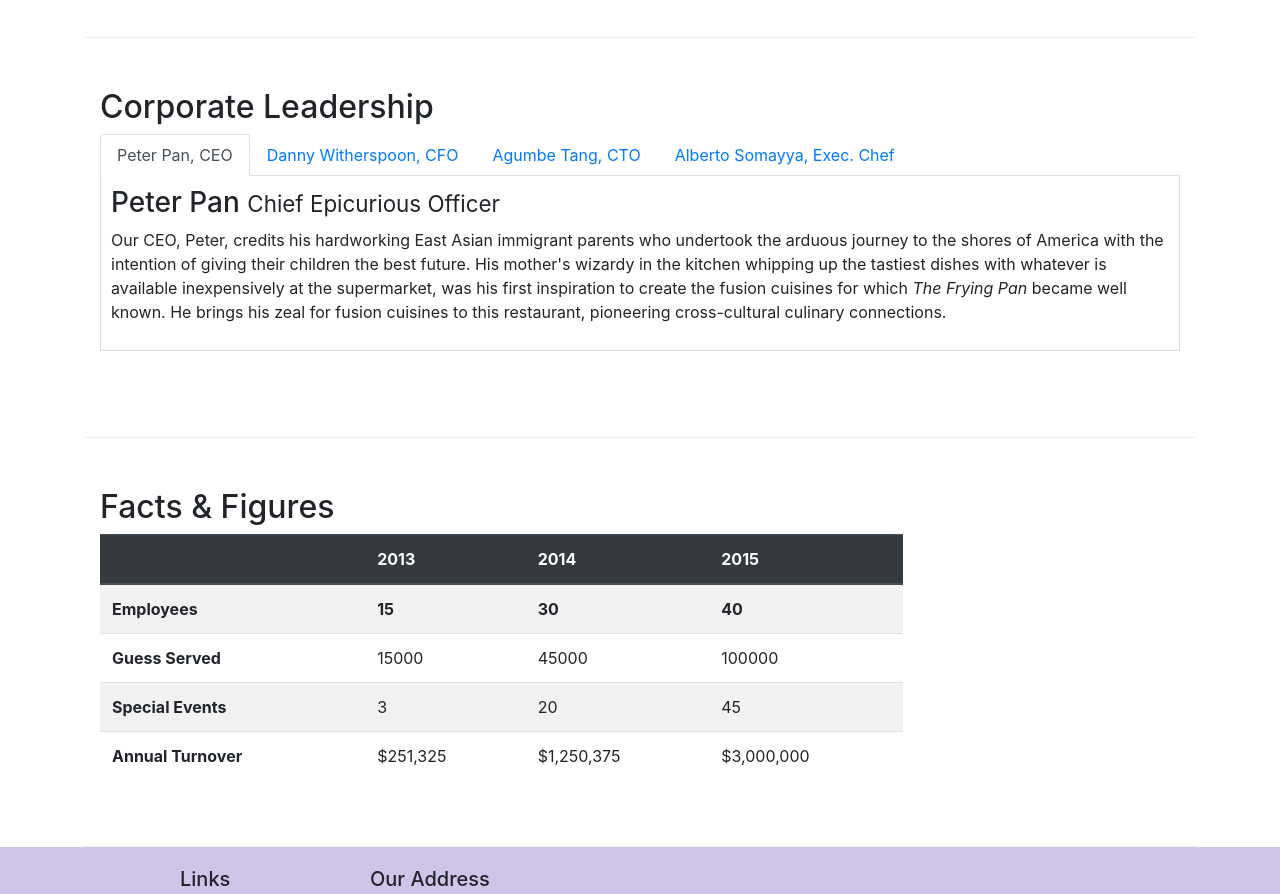
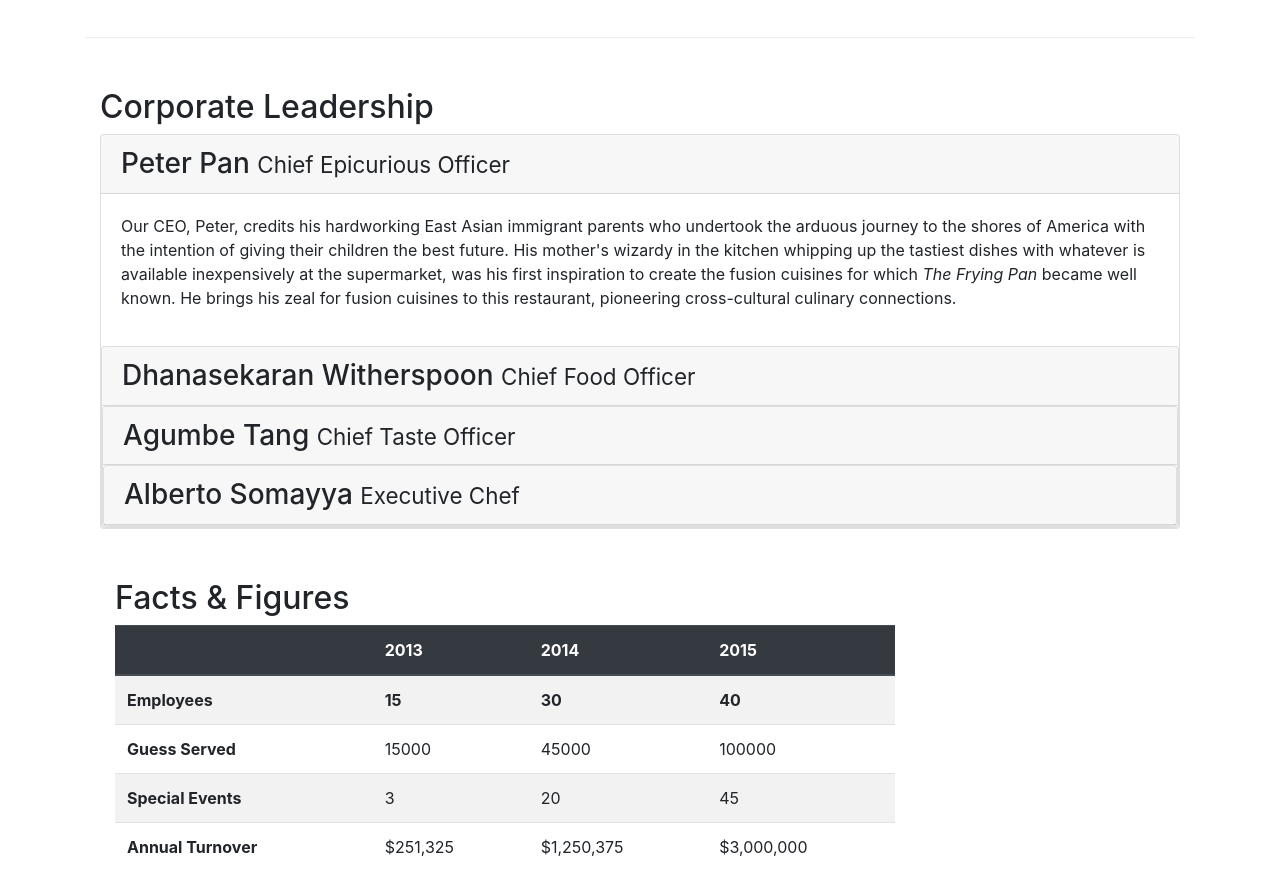
Before and after one commit to lequocdatfit/Bootstrap-component, a website: page aboutus.html in a window 1280 px wide. Shown: the part 940-1834 px from the top of the page. Drawn offline with nearby package versions, Linux system fonts and the light colour scheme.

Commit message:
Accordion

```diff
--- a/aboutus.html
+++ b/aboutus.html
@@ -103,40 +103,72 @@
     <div class="row row-content">
       <div class="col">
         <h2>Corporate Leadership</h2>
-        <ul class="nav nav-tabs">
-          <li class="nav-item"><a href="#peter" class="nav-link active" role="tab" data-toggle="tab">Peter Pan, CEO</a></li>
-          <li class="nav-item"><a href="#danny" class="nav-link" role="tab" data-toggle="tab">Danny Witherspoon, CFO</a></li>
-          <li class="nav-item"><a href="#agumbe" class="nav-link" role="tab" data-toggle="tab">Agumbe Tang, CTO</a></li>
-          <li class="nav-item"><a href="#alberto" class="nav-link" role="tab" data-toggle="tab">Alberto Somayya, Exec. Chef</a></li>
-        </ul>
-        <div class="tab-content">
-          <div role="tabpanel" class="tab-pane fade show active" id="peter">
-            <h3>Peter Pan <small>Chief Epicurious Officer</small></h3>
+
+        <div id="accordion">
+          <div class="card">
+            <div class="card-header" role="tab" id="peterhead">
+              <h3 class="mb-0">
+                <a data-toggle="collapse" data-target="#peter">
+                  Peter Pan <small>Chief Epicurious Officer</small>
+                </a>
+              </h3>
+            </div>
+            <div class="collapse show" id="peter" data-parrent="#accordion">
+              <div class="card-body">
                 <p class="d-none d-sm-block">Our CEO, Peter, credits his hardworking East Asian immigrant parents who undertook the arduous journey to the
                   shores of America with the intention of giving their children the best future. His mother's wizardy in the
                   kitchen whipping up the tastiest dishes with whatever is available inexpensively at the supermarket, was his
                   first inspiration to create the fusion cuisines for which <em>The Frying Pan</em> became well known. He brings
                   his zeal for fusion cuisines to this restaurant, pioneering cross-cultural culinary connections.</p>
               </div>
-          <div role="tabpanel" class="tab-pane fade show" id="danny">
-            <h3>Dhanasekaran Witherspoon <small>Chief Food Officer</small></h3>
+            </div>
+          <div class="card">
+            <div class="card-header" role="tab" id="dannyhead">
+              <h3 class="mb-0">
+                <a data-toggle="collapse" data-target="#danny">
+                  Dhanasekaran Witherspoon <small>Chief Food Officer</small>
+                </a>
+              </h3>
+            </div>
+            <div class="collapse" id="danny" data-parrent="#accordion">
+              <div class="card-body">
                 <p class="d-none d-sm-block">Our CFO, Danny, as he is affectionately referred to by his colleagues, comes from a long established family
                   tradition in farming and produce. His experiences growing up on a farm in the Australian outback gave him
                   great appreciation for varieties of food sources. As he puts it in his own words, <em>Everything that runs,
                     wins, and everything that stays, pays!</em></p>
               </div>
-          <div role="tabpanel" class="tab-pane fade show" id="agumbe">
-            <h3>Agumbe Tang <small>Chief Taste Officer</small></h3>
+            </div>
+          <div class="card">
+            <div class="card-header" role="tab" id="agumbehead">
+              <h3 class="mb-0">
+                <a data-toggle="collapse" data-target="#agumbe">
+                  Agumbe Tang <small>Chief Taste Officer</small>
+                </a>
+              </h3>
+            </div>
+            <div class="collapse" id="agumbe" data-parrent="#accordion">
+              <div class="card-body">
                 <p class="d-none d-sm-block">Blessed with the most discerning gustatory sense, Agumbe, our CTO, personally ensures that every dish that we
                   serve meets his exacting tastes. Our chefs dread the tongue lashing that ensues if their dish does not meet
                   his exacting standards. He lives by his motto, <em>You click only if you survive my lick.</em></p>
               </div>
-          <div role="tabpanel" class="tab-pane fade show" id="alberto">
-            <h3>Alberto Somayya <small>Executive Chef</small></h3>
+            </div>
+          <div class="card">
+            <div class="card-header" role="tab" id="albertohead">
+              <h3 class="mb-0">
+                <a data-toggle="collapse" data-target="#alberto">
+                  Alberto Somayya <small>Executive Chef</small>
+                </a>
+              </h3>
+            </div>
+            <div class="collapse" id="alberto" data-parrent="#accordion">
+              <div class="card-body">
                 <p class="d-none d-sm-block">Award winning three-star Michelin chef with wide International experience having worked closely with whos-who
                   in the culinary world, he specializes in creating mouthwatering Indo-Italian fusion experiences. He says,
                   <em>Put together the cuisines from the two craziest cultures, and you get a winning hit! Amma Mia!</em>
                 </p>
+              </div>
+            </div>
           </div>
         </div>
       </div>
```
Lines whose indentation alone changed are shown as unchanged.
